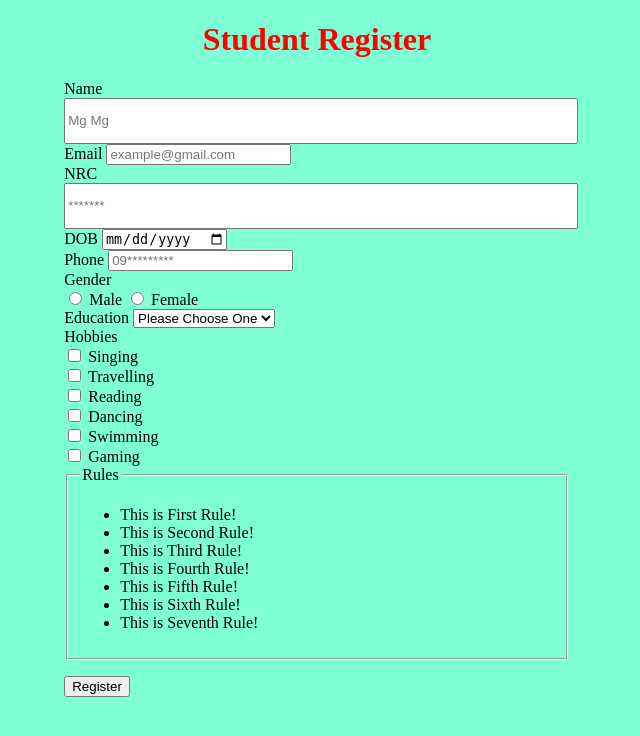
After one commit to Pamokkha/pamokkha.github.io, a PHP site: page /CSS/register.html in a window 1280 px wide. The commit adds this page. Shown: the top 736 px of the page, without its empty margins (323-963 px from the left). Run offline with PHP 8.4, Linux system fonts and the light colour scheme.

Commit message:
CSS New Lesson

```diff
--- /dev/null
+++ b/CSS/register.css
@@ -0,0 +1,16 @@
+#mybody{
+    background-color: aquamarine;
+}
+
+.heading{
+    text-align: center;
+    color: red;
+}
+#myform{
+    width: 40%;
+    margin: auto;
+}
+input[type="text"]{
+    width: 100%;
+    height: 40px;
+}
--- /dev/null
+++ b/CSS/register.html
@@ -0,0 +1,119 @@
+<!DOCTYPE html>
+<html lang="en">
+<head>
+    <meta charset="UTF-8">
+    <meta name="viewport" content="width=device-width, initial-scale=1.0">
+    <title>Student Register</title>
+    <link rel="stylesheet" href="register.css">
+</head>
+<body id="mybody">
+    <h1 class="heading">Student Register</h1>
+
+    <form action="" id="myform">
+        <div>
+            <label for="name">Name</label>
+            <input type="text" placeholder="Mg Mg" id="name">
+        </div>
+
+        <div>
+            <label for="email">Email</label>
+            <input type="emil" placeholder="example@gmail.com" id="email">
+        </div>
+
+        <div>
+            <label for="nrc">NRC</label>
+            <input type="text" placeholder="*******" id="nrc">
+        </div>
+
+        <div>
+            <label for="dob">DOB</label>
+            <input type="date" id="dob">
+        </div>
+
+
+        <div>
+            <label for="phone">Phone</label>
+            <input type="number" placeholder="09*********" id="phone" name="phone">
+        </div>
+
+        <div>
+            <label for="">Gender</label>
+            <br>
+            <!-- radioသည် အဝိုင်းလေးဖြစ်တယ် -->
+            <input type="radio" id="male" value="male" name="gender">
+            <label for="male">Male</label>
+
+            <input type="radio" id="female" value="female" name="gender">
+            <label for="female">Female</label>
+        </div>
+
+        <div>
+            <label for="name">Education</label>
+            <select name="" id="">
+                <option value="">Please Choose One</option>
+                <option value="">First Year</option>
+                <option value="">Third Year</option>
+                <option value="">Fourth Year</option>
+                <option value="">Final Year</option>
+                <option value="">Graduated</option>
+                <option value="">Master</option>
+                <option value="">PHD</option>
+            </select>
+        </div>
+
+
+        <div>
+            <label for="">Hobbies</label>
+            <div>
+                <!-- checkboxသည် လေးဒေါင့်ကွက်လေးဖြစ်တယ် -->
+                <input type="checkbox" id="Singing">
+                <label for="Singing">Singing</label>
+            </div>
+            <div>
+                <input type="checkbox" id="Travelling">
+                <label for="Travelling">Travelling</label>
+            </div>
+            <div>
+                <input type="checkbox" id="Reading">
+                <label for="Reading">Reading</label>
+            </div>
+            <div>
+                <input type="checkbox" id="Dancing">
+                <label for="Dancing">Dancing</label>
+            </div>
+            <div>
+                <input type="checkbox" id="Swimming">
+                <label for="Swimming">Swimming</label>
+            </div>
+            <div>
+                <input type="checkbox" id="Gaming">
+                <label for="Gaming">Gaming</label>
+            </div>
+        </div>
+
+        <fieldset>
+            <legend>Rules</legend>
+            <ul>
+                <li>This is First Rule!</li>
+                <li>This is Second Rule!</li>
+                <li>This is Third Rule!</li>
+                <li>This is Fourth Rule!</li>
+                <li>This is Fifth Rule!</li>
+                <li>This is Sixth Rule!</li>
+                <li>This is Seventh Rule!</li>
+            </ul>
+        </fieldset>
+
+        <p></p>
+
+
+        <button>Register</button>
+
+
+
+
+
+    </form>
+
+</body>
+</html>
--- a/HTML/body.html
+++ b/HTML/body.html
@@ -81,6 +81,6 @@
            <a href="https://www.google.com" target="-blank">Google</a>
            <a href="http:/youtube.com/dhammabhanda" target="-blank">Youtube</a>
            <a href="https://facebook.com/Bhikkhu Pamokkha" target="-blank">facebook </a>
-           <img src="Basic-HTML-Codes-for-Websites.webp" alt="image">
+           <img src="Basic-HTML-Codes-for-Websites.webp" alt="">
 </body>
 </html>
--- a/HTML/iframe.html
+++ b/HTML/iframe.html
@@ -11,6 +11,7 @@
     <iframe src="table.html" width="100%" frameborder="0"></iframe>
 
     <iframe width="560" height="315" src="https://www.youtube.com/embed/ewb5YDVJjWI?si=zmExM6N5dCi_1Yfj" title="YouTube video player" frameborder="0" allow="accelerometer; autoplay; clipboard-write; encrypted-media; gyroscope; picture-in-picture; web-share" referrerpolicy="strict-origin-when-cross-origin" allowfullscreen></iframe>
+
     <iframe width="560" height="315" src="https://www.youtube.com/embed/4Xn0AGGI2yY?si=pu-oan5bG4EPW0Gv" title="YouTube video player" frameborder="0" allow="accelerometer; autoplay; clipb oard-write; encrypted-media; gyroscope; picture-in-picture; web-share" referrerpolicy="strict-origin-when-cross-origin" allowfullscreen></iframe>
     <iframe src="https://www.google.com/maps/embed?pb=!1m18!1m12!1m3!1d2994.203327464675!2d-93.57869868717336!3d41.369666971182575!2m3!1f0!2f0!3f0!3m2!1i1024!2i768!4f13.1!3m3!1m2!1s0x87eeb10be7fd752d%3A0x836ba096d6793ce9!2sKaren%20Buddhist%20Association%20of%20Iowa!5e0!3m2!1sen!2sus!4v1738076212818!5m2!1sen!2sus" width="600" height="450" style="border:0;" allowfullscreen="" loading="lazy" referrerpolicy="no-referrer-when-downgrade"></iframe>
 
```
Also changed, not shown: CSS/custom.css (+24 -0 lines), CSS/pseudo.html (added, +27 -0 lines), HTML/form.html (+3 -4 lines).
